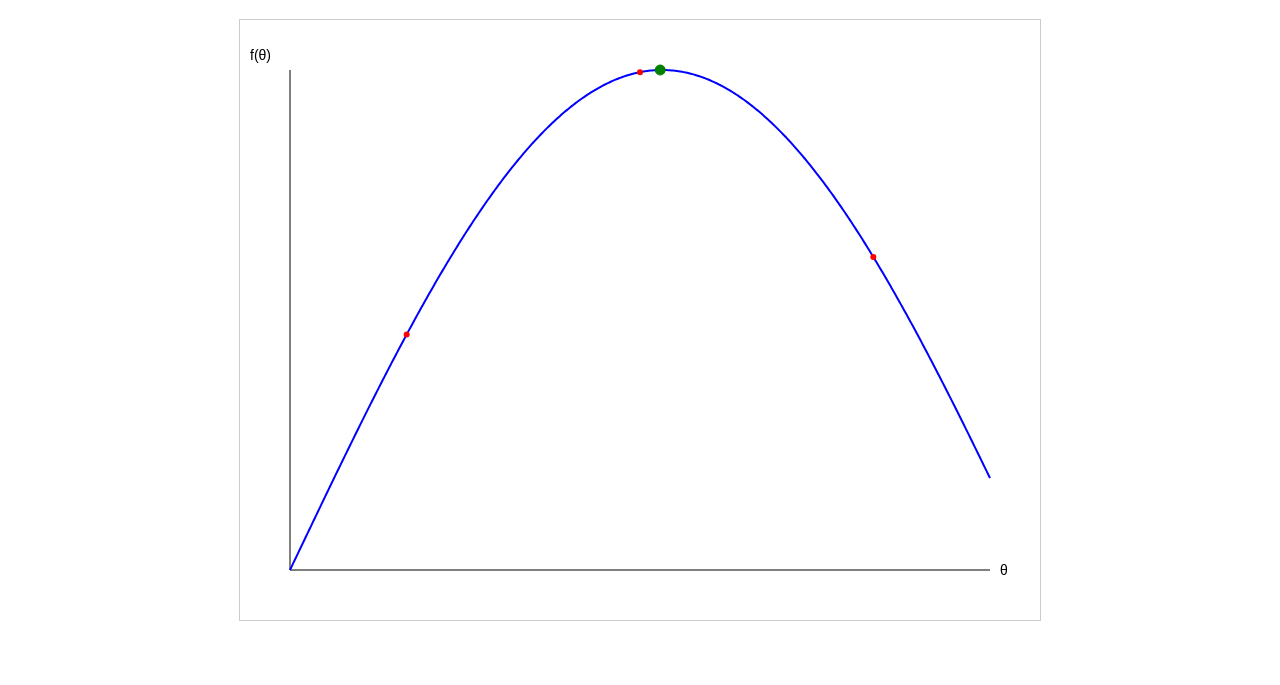
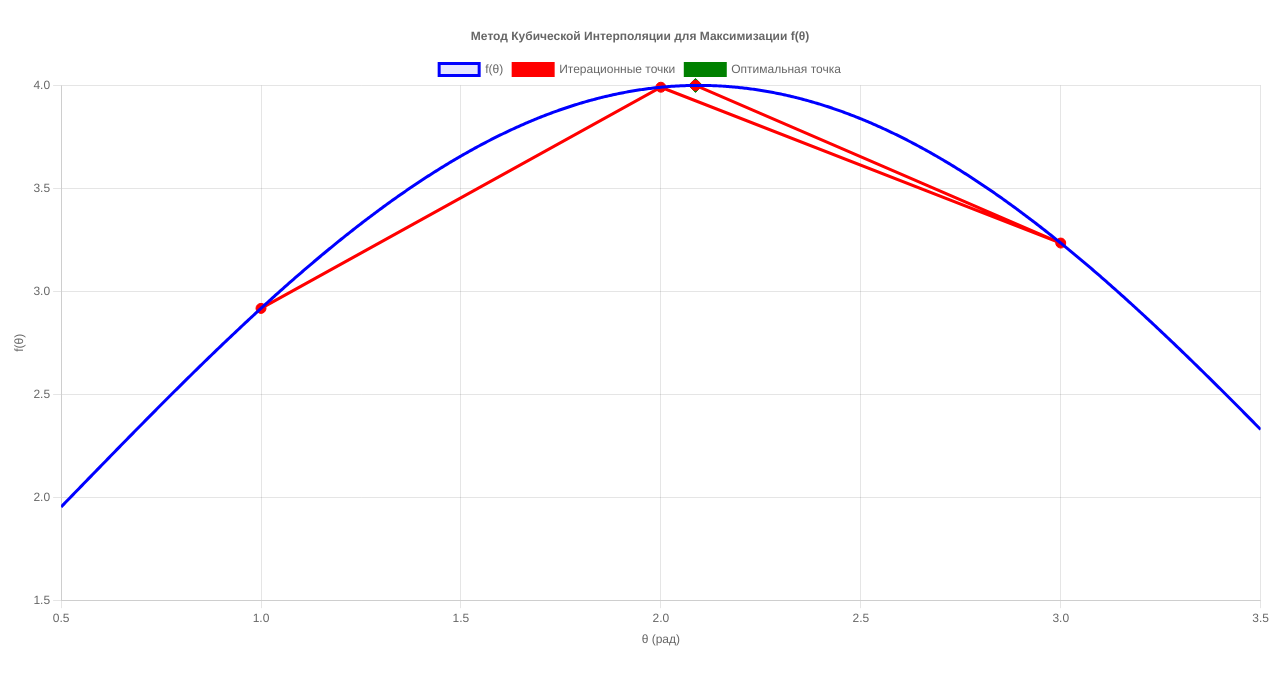
Before and after one commit to farsenyev/optimisationGUAP, a website: page 2/index.html in a window 1280 px wide. Shown: the part 61-746 px from the top of the page. Drawn offline with nearby package versions, Linux system fonts and the light colour scheme.

Commit message:
add chart

```diff
--- a/2/index.html
+++ b/2/index.html
@@ -1,23 +1,24 @@
 <!DOCTYPE html>
-<html>
+<html lang="en">
 <head>
   <meta charset="utf-8">
-  <title>Метод Кубической Интерполяции для f(θ)</title>
+  <title>Метод Кубической Интерполяции с Chart.js</title>
+  <script src="https://cdn.jsdelivr.net/npm/chart.js"></script>
   <style>
-    canvas {
-      border: 1px solid #ccc;
-      display: block;
-      margin: 20px auto;
-    }
     body {
       font-family: Arial, sans-serif;
       text-align: center;
+    }
+    canvas {
+      height: 100%;
+      width: 100%;
+      margin: 20px auto;
     }
   </style>
 </head>
 <body>
 <h1>Метод Кубической Интерполяции для максимизации f(θ)</h1>
-<canvas id="plotCanvas" width="800" height="600"></canvas>
+<canvas id="myChart"></canvas>
 
 <script>
   // Целевая функция: f(θ) = 2 - cosθ + √3 sinθ
@@ -28,16 +29,16 @@
   // Метод кубической интерполяции для максимизации f(θ)
   function cubicInterpolation(maxIter = 50, tol = 0.01) {
     // Начальные точки: θ1, θ2, θ3
-    let theta1 = 1.0; // левая граница
-    let theta2 = 2.0; // центральная точка (ближе к оптимуму)
-    let theta3 = 3.0; // правая граница
+    let theta1 = 1.0;  // левая граница
+    let theta2 = 2.0;  // центральная точка (ближе к экстремуму)
+    let theta3 = 3.0;  // правая граница
     let iterPoints = [theta1, theta2, theta3];
 
     for (let i = 0; i < maxIter; i++) {
       const f1 = f(theta1);
       const f2 = f(theta2);
       const f3 = f(theta3);
-      // Формула кубической интерполяции
+      // Формула кубической интерполяции:
       const num = Math.pow(theta2 - theta1, 2) * (f2 - f3) - Math.pow(theta2 - theta3, 2) * (f2 - f1);
       const den = (theta2 - theta1) * (f2 - f3) - (theta2 - theta3) * (f2 - f1);
       if (Math.abs(den) < 1e-8) break; // защита от деления на ноль
@@ -45,7 +46,7 @@
       const thetaNew = theta2 - 0.5 * (num / den);
       iterPoints.push(thetaNew);
 
-      // Собираем все имеющиеся точки и сортируем их по значению θ
+      // Собираем имеющиеся точки и сортируем их по возрастанию θ
       let pts = [
         { theta: theta1, f: f1 },
         { theta: theta2, f: f2 },
@@ -57,7 +58,7 @@
       // Находим точку с максимальным значением f
       const maxPoint = pts.reduce((prev, curr) => (curr.f > prev.f ? curr : prev));
       const idxMax = pts.findIndex(pt => pt.theta === maxPoint.theta);
-      // Обновляем набор из трёх точек так, чтобы максимум оказался в центре
+      // Обновляем набор так, чтобы максимум оказался в центре
       if (idxMax === 0) {
         pts = pts.slice(0, 3);
       } else if (idxMax === pts.length - 1) {
@@ -78,107 +79,94 @@
     return { thetaOpt: theta2, fOpt: f(theta2), iterPoints };
   }
 
-  // Запуск метода кубической интерполяции
+  // Вычисляем оптимальное значение и итерационные точки
   const result = cubicInterpolation(50, 0.01);
   console.log("Оптимальный угол θ:", result.thetaOpt);
   console.log("Максимальное значение f(θ):", result.fOpt);
   console.log("Максимальное BD =", Math.sqrt(result.fOpt)); // f(θ) = BD²
   console.log("Итерационные точки:", result.iterPoints);
 
-  // Рисуем график функции и итерационные точки на canvas
-  const canvas = document.getElementById("plotCanvas");
-  const ctx = canvas.getContext("2d");
-  const width = canvas.width;
-  const height = canvas.height;
-
-  // Определим диапазон по оси x: θ от 0.5 до 3.5
+  // Подготавливаем данные для графика функции f(θ) на интервале [0.5, 3.5]
   const thetaMin = 0.5;
   const thetaMax = 3.5;
-
-  // Вычисляем диапазон f(θ) по выборке
-  let fMin = Infinity, fMax = -Infinity;
-  const samples = 400;
-  let sampleData = [];
-  for (let i = 0; i <= samples; i++) {
-    let theta = thetaMin + (thetaMax - thetaMin) * i / samples;
-    let fVal = f(theta);
-    sampleData.push({ theta: theta, f: fVal });
-    if (fVal < fMin) fMin = fVal;
-    if (fVal > fMax) fMax = fVal;
-  }
-  // Добавим отступы по краям
-  const paddingX = 50;
-  const paddingY = 50;
-
-  // Функции преобразования координат (математические -> экранные)
-  function toScreenX(theta) {
-    return paddingX + (theta - thetaMin) / (thetaMax - thetaMin) * (width - 2 * paddingX);
-  }
-  function toScreenY(fVal) {
-    // Координата y инвертирована (0 сверху)
-    return height - paddingY - (fVal - fMin) / (fMax - fMin) * (height - 2 * paddingY);
+  let functionData = [];
+  const sampleCount = 400;
+  for (let i = 0; i <= sampleCount; i++) {
+    let theta = thetaMin + (thetaMax - thetaMin) * i / sampleCount;
+    functionData.push({ x: theta, y: f(theta) });
   }
 
-  // Рисуем оси
-  ctx.strokeStyle = "#000";
-  ctx.lineWidth = 1;
-  // Ось x
-  ctx.beginPath();
-  ctx.moveTo(paddingX, height - paddingY);
-  ctx.lineTo(width - paddingX, height - paddingY);
-  ctx.stroke();
-  // Ось y
-  ctx.beginPath();
-  ctx.moveTo(paddingX, height - paddingY);
-  ctx.lineTo(paddingX, paddingY);
-  ctx.stroke();
+  // Итерационные точки для отображения
+  let iterData = result.iterPoints.map(theta => ({ x: theta, y: f(theta) }));
 
-  // Рисуем график функции f(θ)
-  ctx.strokeStyle = "blue";
-  ctx.lineWidth = 2;
-  ctx.beginPath();
-  for (let i = 0; i < sampleData.length; i++) {
-    const pt = sampleData[i];
-    const x = toScreenX(pt.theta);
-    const y = toScreenY(pt.f);
-    if (i === 0) ctx.moveTo(x, y);
-    else ctx.lineTo(x, y);
-  }
-  ctx.stroke();
+  // Оптимальная точка
+  let optData = [{ x: result.thetaOpt, y: f(result.thetaOpt) }];
 
-  // Рисуем итерационные точки и соединяем их линиями
-  ctx.strokeStyle = "red";
-  ctx.fillStyle = "red";
-  ctx.lineWidth = 1;
-  ctx.beginPath();
-  for (let i = 0; i < result.iterPoints.length; i++) {
-    const theta = result.iterPoints[i];
-    const x = toScreenX(theta);
-    const y = toScreenY(f(theta));
-    if (i === 0) ctx.moveTo(x, y);
-    else ctx.lineTo(x, y);
-    // Рисуем маленький кружок для точки
-    ctx.beginPath();
-    ctx.arc(x, y, 3, 0, 2 * Math.PI);
-    ctx.fill();
-  }
-  ctx.stroke();
-
-  // Вывод оптимальной точки (θ_opt, f(θ_opt)) зелёным цветом
-  const optX = toScreenX(result.thetaOpt);
-  const optY = toScreenY(f(result.thetaOpt));
-  ctx.fillStyle = "green";
-  ctx.beginPath();
-  ctx.arc(optX, optY, 5, 0, 2 * Math.PI);
-  ctx.fill();
-  ctx.strokeStyle = "green";
-  ctx.stroke();
-
-  // Подписи осей
-  ctx.fillStyle = "black";
-  ctx.font = "14px Arial";
-  ctx.fillText("θ", width - paddingX + 10, height - paddingY + 5);
-  ctx.fillText("f(θ)", paddingX - 40, paddingY - 10);
+  // Конфигурация графика с использованием Chart.js
+  const ctx = document.getElementById('myChart').getContext('2d');
+  const myChart = new Chart(ctx, {
+    type: 'line',
+    data: {
+      datasets: [
+        {
+          label: 'f(θ)',
+          data: functionData,
+          borderColor: 'blue',
+          backgroundColor: 'rgba(0,0,255,0.1)',
+          fill: false,
+          pointRadius: 0, // не отображаем точки для функции
+          tension: 0.2,
+        },
+        {
+          label: 'Итерационные точки',
+          data: iterData,
+          borderColor: 'red',
+          backgroundColor: 'red',
+          showLine: true,
+          pointRadius: 5,
+          pointStyle: 'circle',
+          fill: false,
+          tension: 0,
+        },
+        {
+          label: 'Оптимальная точка',
+          data: optData,
+          borderColor: 'green',
+          backgroundColor: 'green',
+          showLine: false,
+          pointRadius: 7,
+          pointStyle: 'rectRot',
+          fill: false,
+        }
+      ]
+    },
+    options: {
+      scales: {
+        x: {
+          type: 'linear',
+          position: 'bottom',
+          title: {
+            display: true,
+            text: 'θ (рад)'
+          },
+          min: thetaMin,
+          max: thetaMax
+        },
+        y: {
+          title: {
+            display: true,
+            text: 'f(θ)'
+          }
+        }
+      },
+      plugins: {
+        title: {
+          display: true,
+          text: 'Метод Кубической Интерполяции для Максимизации f(θ)'
+        }
+      }
+    }
+  });
 </script>
 </body>
 </html>
--- a/2/index.js
+++ b/2/index.js
@@ -67,7 +67,7 @@ function cubicInterpolation(maxIter = 50, tol = 0.01) {
         // Если изменение центрального приближения меньше tol, завершаем итерации
         if (Math.abs(thetaNew - theta2) < tol) {
             theta2 = thetaNew;
-            break;
+            // break;
         }
     }
 
```
